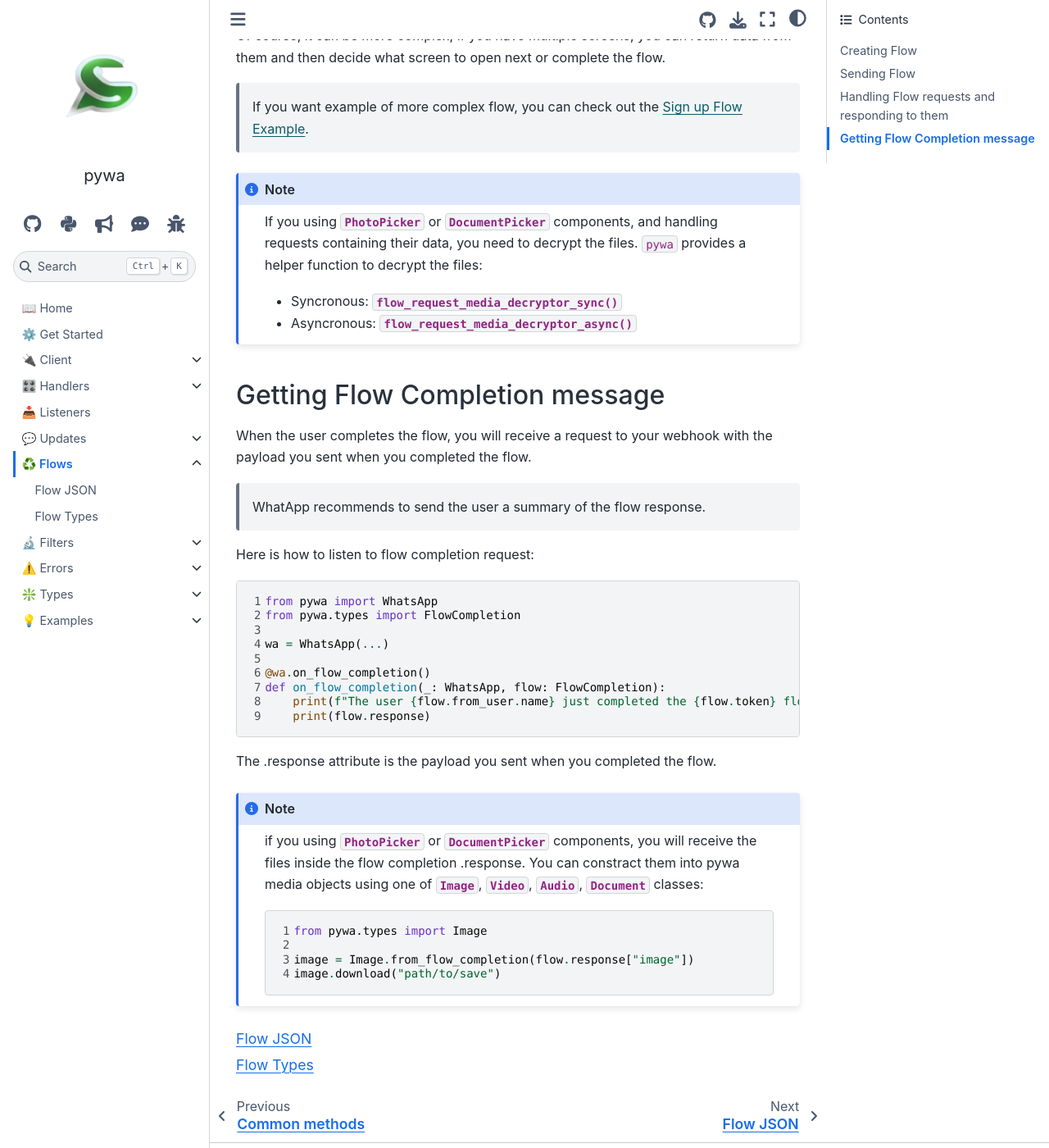
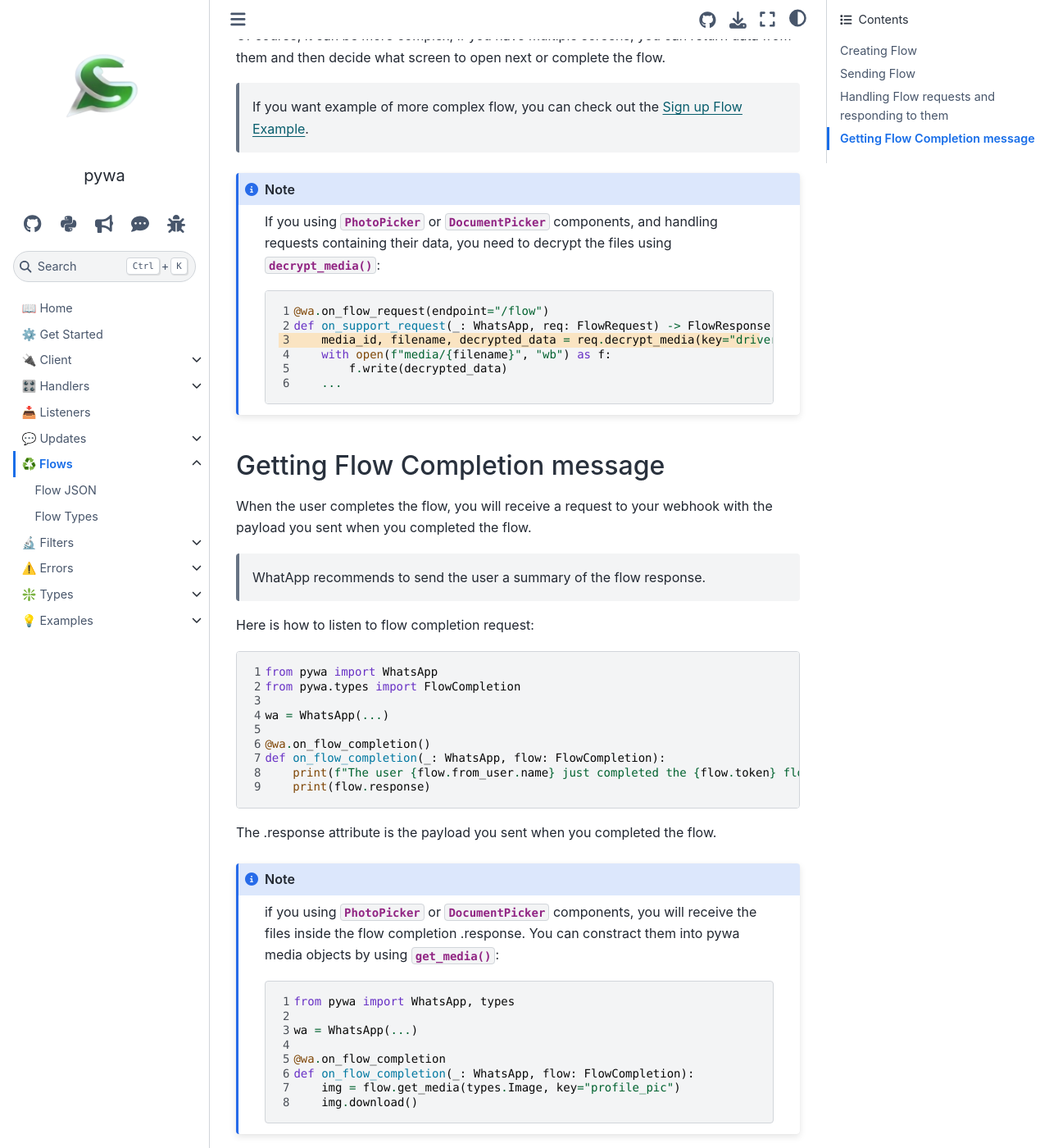
Before and after one commit to david-lev/pywa, a Sphinx documentation site: the page built from docs/source/content/flows/overview.rst, in a window 1280 px wide and 1400 px high, scrolled down 8524 px. Shown: the whole window at 82% size. Built offline with Sphinx 7.4.7 and the Sphinx Book theme 1.1.4, drawn with Linux system fonts in a browser that asks for light colours; pages that are not in the unit, such as notebooks, are missing from menus; the version number is read from the project's files by our own code.

Commit message:
[docs] flows

```diff
--- a/docs/source/content/flows/overview.rst
+++ b/docs/source/content/flows/overview.rst
@@ -670,10 +670,18 @@ what screen to open next or complete the flow.
 .. note::
 
     If you using :class:`PhotoPicker` or :class:`DocumentPicker` components, and handling requests containing their data, you need
-    to decrypt the files. ``pywa`` provides a helper function to decrypt the files:
+    to decrypt the files using :meth:`~pywa.types.flows.FlowRequest.decrypt_media`:
 
-    - Syncronous: :func:`~pywa.utils.flow_request_media_decryptor_sync`
-    - Asyncronous: :func:`~pywa.utils.flow_request_media_decryptor_async`
+    .. code-block:: python
+        :linenos:
+        :emphasize-lines: 3
+
+        @wa.on_flow_request(endpoint="/flow")
+        def on_support_request(_: WhatsApp, req: FlowRequest) -> FlowResponse:
+            media_id, filename, decrypted_data = req.decrypt_media(key="driver_license", index=0)
+            with open(f"media/{filename}", "wb") as f:
+                f.write(decrypted_data)
+            ...
 
 Getting Flow Completion message
 -------------------------------
@@ -702,16 +710,19 @@ The .response attribute is the payload you sent when you completed the flow.
 .. note::
 
     if you using :class:`PhotoPicker` or :class:`DocumentPicker` components, you will receive the files inside the flow completion .response.
-    You can constract them into pywa media objects using one of :class:`Image`, :class:`Video`, :class:`Audio`, :class:`Document` classes:
+    You can constract them into pywa media objects by using :meth:`~pywa.types.FlowCompletion.get_media`:
 
     .. code-block:: python
         :linenos:
 
-        from pywa.types import Image
+        from pywa import WhatsApp, types
 
-        image = Image.from_flow_completion(flow.response["image"])
-        image.download("path/to/save")
+        wa = WhatsApp(...)
 
+        @wa.on_flow_completion
+        def on_flow_completion(_: WhatsApp, flow: FlowCompletion):
+            img = flow.get_media(types.Image, key="profile_pic")
+            img.download()
 
 .. toctree::
     flow_json
```
